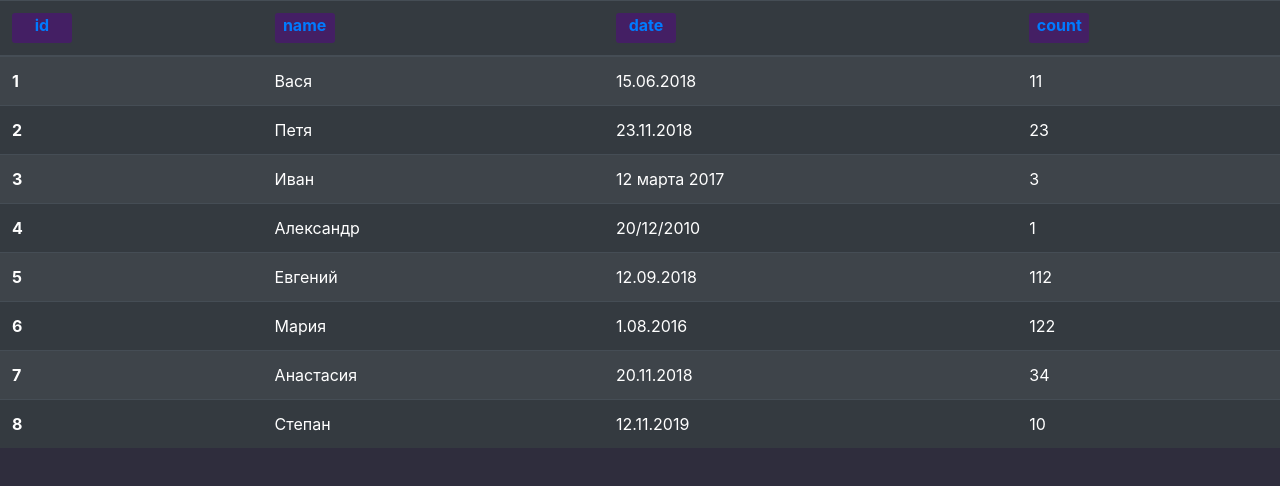
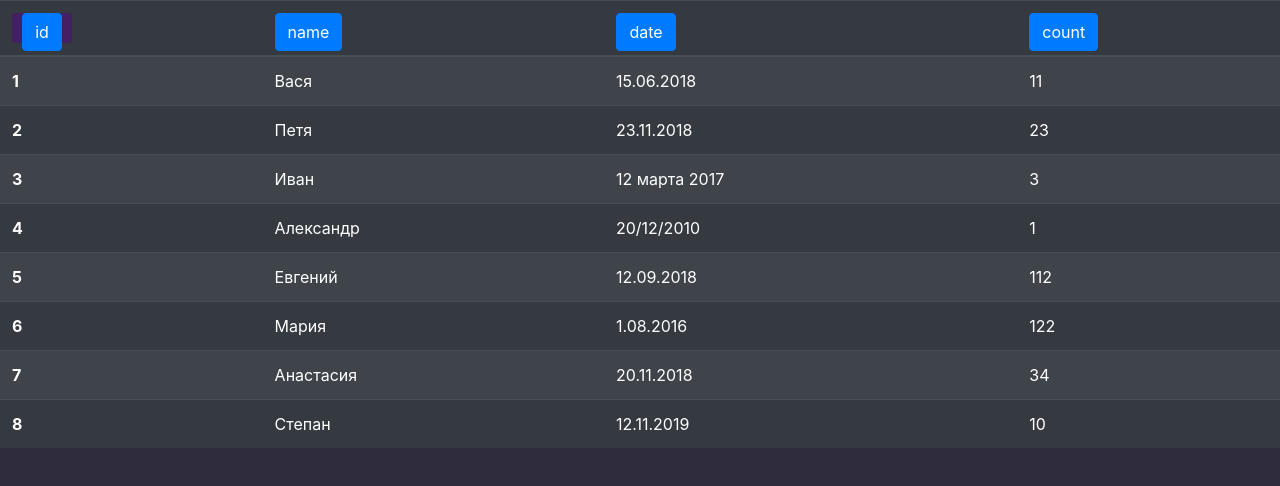
Before and after one commit to katrinkattt/testys, a React (Create React App) app in the folder testy2/test-two/: page / in a window 1280 px wide. Shown: the top 486 px of the page. Built offline with nearby package versions, Linux system fonts and the light colour scheme.

Commit message:
Update btn.jsx

```diff
--- a/testy2/test-two/src/components/btn.jsx
+++ b/testy2/test-two/src/components/btn.jsx
@@ -3,7 +3,8 @@ import React, {Component} from 'react';
 export default function Btn (props){
     return(
         <div className="btn__sort__main">
-            <a onClick={props.func} href="#" id={`${props.id}`}>{props.text}</a>
+            <button type="button"  onClick={props.onClick} id={props.id} className="btn btn-primary">{props.text}</button>
+            {/* <a  href="#" id={`${props.id}`}></a> */}
         </div>
     )
 }
```
